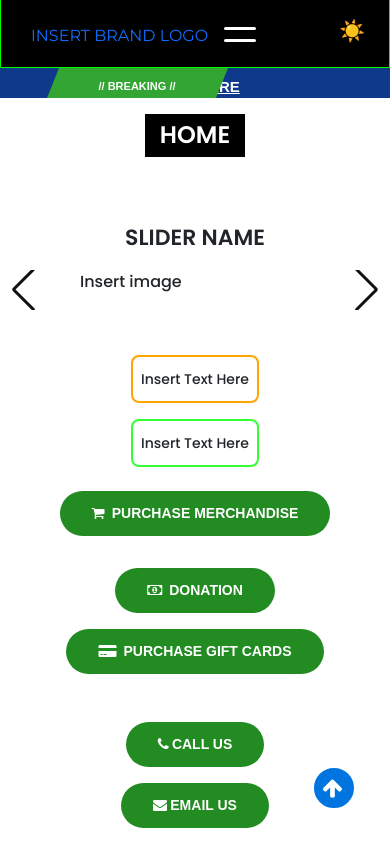
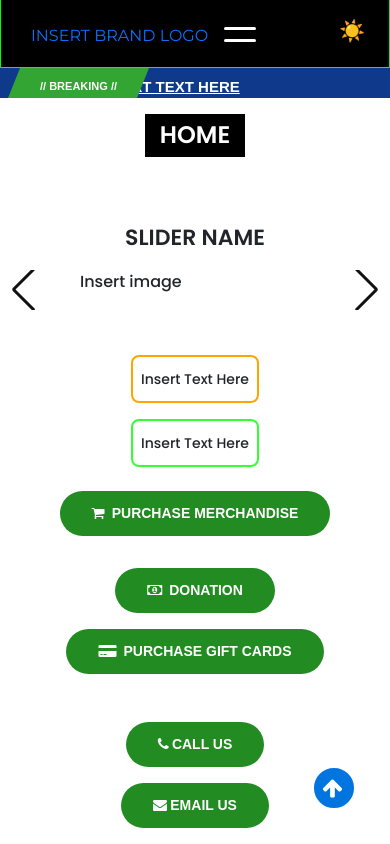
Before and after one commit to chrismuha/website-template-3, a plain HTML site: page template3/index.html in a window 390 px wide. Shown: the top 844 px of the page. Drawn offline with nearby package versions, Linux system fonts and the light colour scheme.

Commit message:
Commit : border fix

```diff
--- a/template3/public/css/styles.css
+++ b/template3/public/css/styles.css
@@ -650,6 +650,9 @@ body :not(.dark-theme) .text-grn
 .body-menu-opened .hide-menu {
     bottom: 0;
 }
+.body-menu-opened .navbar {
+    border: 0px !important;
+}
 
 @media (min-width: 576px) {
     .menu {
@@ -1586,26 +1589,13 @@ html {
     position: absolute;
     top: 0px;
     margin-top: 0px;
+    margin-left: 20px;
+    padding: 20px;
     padding-top: 10px;
-    padding-left: 40px;
-    padding-right: 40px;
     z-index: 10;
     font-weight: 900;
-    margin-left: 40vw;
-}
-@media screen and (max-width: 650px) {
-    .breaking-news-title {
-        margin-left: 20vw;
-    }
-    .marquee {
-        animation: 5s;
-    }
-}
-@media screen and (max-width: 500px) {
-    .breaking-news-title {
-        margin-left: 15vw;
-    }
-}
+}
+
 .breaking-news-title:before {
     content: "";
     position: absolute;
@@ -1642,11 +1632,10 @@ html {
     overflow: hidden;
     position: absolute;
     width: 100vw;
-
 }
 #breaking-news-container:before {
     content: "";
-    width: 40vw;
+    width: 100px;
     height: 30px;
     background-color: #0f398b;
     position: absolute;
```
